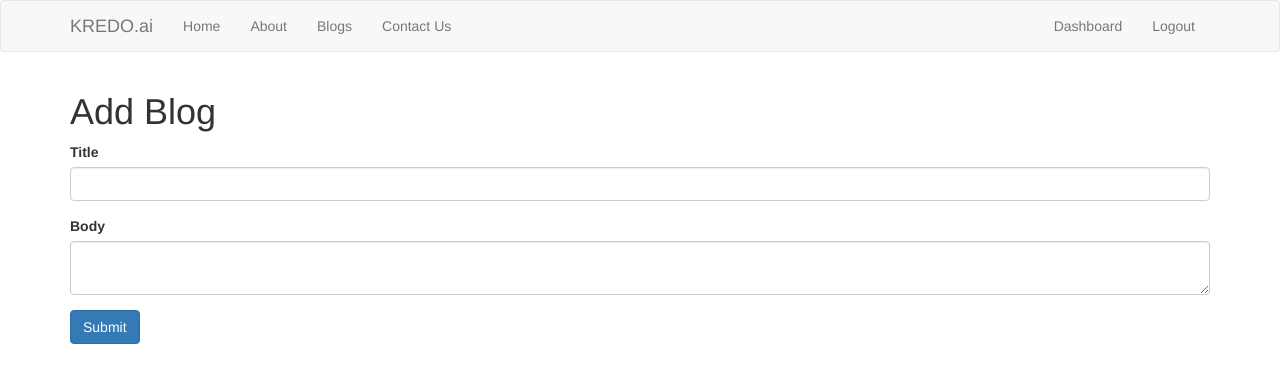
After one commit to blackzphoenix/Kredo-WebApp, a Flask app: page /add_blog in a window 1280 px wide. The commit adds this page. Shown: the top 383 px of the page. Run offline with Flask 2, Linux system fonts and the light colour scheme; the visitor is signed in with stand-in values (Sample User, id 1); some libraries are stand-ins or nearby versions.

```diff
--- a/app.py
+++ b/app.py
@@ -1,5 +1,5 @@
 from flask import Flask, render_template, request, flash, redirect, url_for, session, logging
-from data import Blogs
+#from data import Blogs
 from flask_mysqldb import MySQL
 from flask_wtf import Form
 
@@ -19,23 +19,49 @@ app.config['MYSQL_CURSORCLASS'] = 'DictCursor'
 # intialise MySQL
 mysql = MySQL(app)
 
-Blogs = Blogs()
+#Blogs = Blogs()
 
 @app.route('/')
 def home():
-  return render_template('home.html')
+    return render_template('home.html')
 
 @app.route('/about')
 def about():
-  return render_template('about.html')
+    return render_template('about.html')
+
+@app.route('/contact')
+def contact():
+    return render_template('contact.html')
 
 @app.route('/blogs')
 def blogs():
-  return render_template( 'blogs.html', blogs = Blogs )
+        # Create cursor
+        cur = mysql.connection.cursor()
+
+        # Get articles
+        result = cur.execute("SELECT * FROM blogs")
+
+        blogs = cur.fetchall()
+
+        if result > 0:
+            return render_template('blogs.html', blogs=blogs)
+        else:
+            msg = 'No Blogs Found'
+            return render_template('blogs.html', msg=msg)
+        # Close connection
+        cur.close()
 
 @app.route('/blog/<string:id>/')
 def blog(id):
-  return render_template('blog.html', blog = blog )
+    # Create cursor
+    cur = mysql.connection.cursor()
+
+    # Get articles
+    result = cur.execute("SELECT * FROM blogs WHERE id = %s", [id])
+
+    blog = cur.fetchone()
+
+    return render_template('blog.html', blog = blog )
 
 class RegisterForm(Form):
     name = StringField('Name', [validators.Length(min = 1, max = 50)])
@@ -124,15 +150,121 @@ def is_logged_in(f):
     return wrap
 
 @app.route('/logout')
+@is_logged_in
 def logout():
     session.clear()
-    flash('Now you are logged out', 'success')
-    return render_template(url_for('login'))
+    flash('You are now logged out', 'success')
+    return redirect(url_for('login'))
 
 @app.route('/dashboard')
 @is_logged_in
 def dashboard():
-    return render_template('dashboard.html')
+    # Create cursor
+    cur = mysql.connection.cursor()
+
+    # Get articles
+    result = cur.execute("SELECT * FROM blogs")
+
+    blogs = cur.fetchall()
+
+    if result > 0:
+        return render_template('dashboard.html', blogs=blogs)
+    else:
+        msg = 'No Blogs Found'
+        return render_template('dashboard.html', msg=msg)
+    # Close connection
+    cur.close()
+
+# Article Form Class
+class BlogForm(Form):
+    title = StringField('Title', [validators.Length(min=1, max=200)])
+    body = TextAreaField('Body', [validators.Length(min=30)])
+
+# Add Article
+@app.route('/add_blog', methods=['GET', 'POST'])
+@is_logged_in
+def add_blog():
+    form = BlogForm(request.form)
+    if request.method == 'POST' and form.validate():
+        title = form.title.data
+        body = form.body.data
+
+        # Create Cursor
+        cur = mysql.connection.cursor()
+
+        # Execute
+        cur.execute("INSERT INTO blogs(title, body, author) VALUES(%s, %s, %s)",(title, body, session['username']))
+
+        # Commit to DB
+        mysql.connection.commit()
+
+        #Close connection
+        cur.close()
+
+        flash('Blog is Created', 'success')
+
+        return redirect(url_for('dashboard'))
+
+    return render_template('add_blog.html', form=form)
+
+@app.route('/edit_blog/<string:id>', methods=['GET', 'POST'])
+@is_logged_in
+def edit_blog(id):
+    # Create cursor
+    cur = mysql.connection.cursor()
+
+    # Get article by id
+    result = cur.execute("SELECT * FROM blogs WHERE id = %s", [id])
+
+    blog = cur.fetchone()
+    cur.close()
+    # Get form
+    form = BlogForm(request.form)
+
+    # Populate article form fields
+    form.title.data = blog['title']
+    form.body.data = blog['body']
+
+    if request.method == 'POST' and form.validate():
+        title = request.form['title']
+        body = request.form['body']
+
+        # Create Cursor
+        cur = mysql.connection.cursor()
+        app.logger.info(title)
+        # Execute
+        cur.execute ("UPDATE blogs SET title=%s, body=%s WHERE id=%s",(title, body, id))
+        # Commit to DB
+        mysql.connection.commit()
+
+        #Close connection
+        cur.close()
+
+        flash('Blog is Updated', 'success')
+
+        return redirect(url_for('dashboard'))
+
+    return render_template('edit_blog.html', form=form)
+
+# Delete Article
+@app.route('/delete_blog/<string:id>', methods=['POST'])
+@is_logged_in
+def delete_blog(id):
+    # Create cursor
+    cur = mysql.connection.cursor()
+
+    # Execute
+    cur.execute("DELETE FROM blogs WHERE id = %s", [id])
+
+    # Commit to DB
+    mysql.connection.commit()
+
+    #Close connection
+    cur.close()
+
+    flash('Blog is Deleted', 'success')
+
+    return redirect(url_for('dashboard'))
 
 if __name__ == '__main__':
     app.secret_key = 'secret123'
--- /dev/null
+++ b/templates/add_blog.html
@@ -0,0 +1,15 @@
+{% extends 'layout.html' %}
+
+{% block body %}
+  <h1>Add Blog</h1>
+  {% from "includes/_formhelpers.html" import render_field %}
+  <form method="POST" action="">
+    <div class="form-group">
+      {{ render_field(form.title, class_="form-control") }}
+    </div>
+    <div class="form-group">
+      {{ render_field(form.body, class_="form-control", id="editor") }}
+    </div>
+    <p><input class="btn btn-primary" type="submit" value="Submit">
+  </form>
+{% endblock %}
--- a/templates/includes/_navbar.html
+++ b/templates/includes/_navbar.html
@@ -7,24 +7,24 @@
             <span class="icon-bar"></span>
             <span class="icon-bar"></span>
           </button>
-          <a class="navbar-brand" href="#">MyFlaskApp</a>
+          <a class="navbar-brand" href="#">KREDO.ai</a>
         </div>
         <div id="navbar" class="collapse navbar-collapse">
           <ul class="nav navbar-nav">
             <li><a href="/">Home</a></li>
             <li><a href="/about">About</a></li>
-            <li><a href="/articles">Articles</a></li>
+            <li><a href="/blogs">Blogs</a></li>
+            <li><a href="/contact">Contact Us</a></li>
           </ul>
 
           <ul class="nav navbar-nav navbar-right">
             {% if session.logged_in %}
-              <li><a href="/dashboard">Dashboard</a></li>
-              <li><a href="/logout">Logout</a></li>
+            <li><a href="/dashboard">Dashboard</a></li>
+            <li><a href="/logout">Logout</a></li>
             {% else %}
-              <li><a href="/register">Register</a></li>
-              <li><a href="/login">Login</a></li>
+            <li><a href="/register">Register</a></li>
+            <li><a href="/login">Login</a></li>
             {% endif %}
-
           </ul>
         </div><!--/.nav-collapse -->
       </div>
--- a/templates/layout.html
+++ b/templates/layout.html
@@ -4,6 +4,8 @@
     <meta charset = 'utf-8'>
     <title>Kredo</title>
     <link rel="stylesheet" href="https://maxcdn.bootstrapcdn.com/bootstrap/3.3.7/css/bootstrap.min.css">
+  </head>
+
   <body>
     {% include 'includes/_navbar.html' %}
     <div class = "container">
@@ -11,6 +13,10 @@
       {% block body %}{% endblock %}
     </div>
 
-     <script src="https://maxcdn.bootstrapcdn.com/bootstrap/3.3.7/js/bootstrap.min.js"></script>
+    <script src="https://maxcdn.bootstrapcdn.com/bootstrap/3.3.7/js/bootstrap.min.js"></script>
+    <script src="//cdn.ckeditor.com/4.6.2/basic/ckeditor.js"></script>
+    <script type="text/javascript">
+      CKEDITOR.replace('editor')
+    </script>
   </body>
 </html>
```
Also changed, not shown: templates/contact.html (added, +7 -0 lines), templates/dashboard.html (+8 -8 lines), templates/edit_blog.html (added, +15 -0 lines), templates/home.html (+19 -0 lines).
